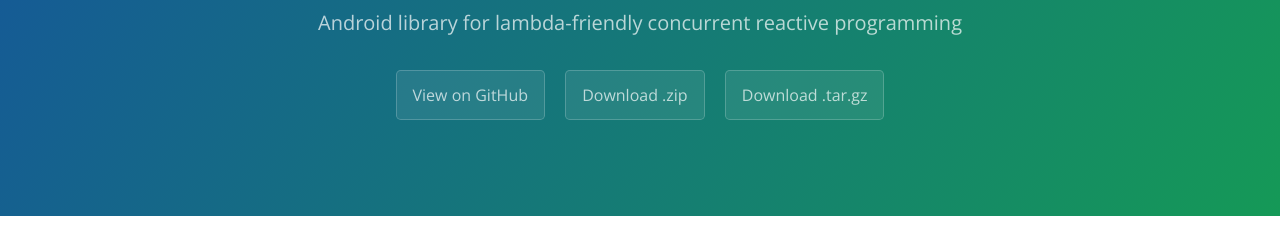
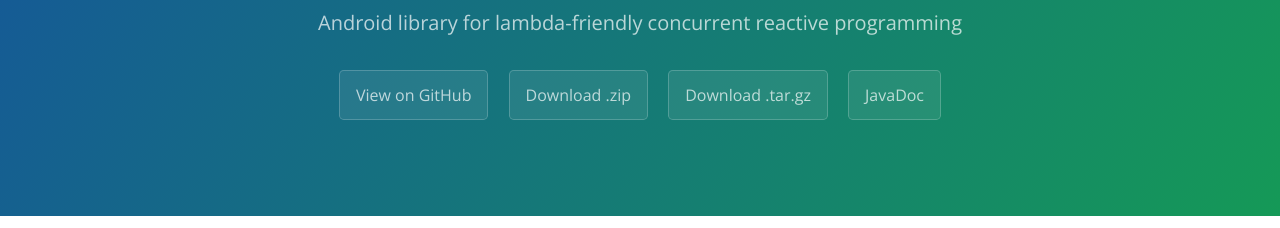
Before and after one commit to paulirotta/cascade, a plain HTML site: page index.html in a window 1280 px wide. Shown: the part 167-395 px from the top of the page. Drawn offline with nearby package versions, Linux system fonts and the light colour scheme.

Commit message:
Added JavaDoc

```diff
--- a/index.html
+++ b/index.html
@@ -16,6 +16,8 @@
       <a href="https://github.com/futurice/cascade" class="btn">View on GitHub</a>
       <a href="https://github.com/futurice/cascade/zipball/master" class="btn">Download .zip</a>
       <a href="https://github.com/futurice/cascade/tarball/master" class="btn">Download .tar.gz</a>
+      <a href="http://futurice.github.io/cascade/docs/JavaDoc/" class="btn">JavaDoc</a>
+
     </section>
 
     <section class="main-content">
```
